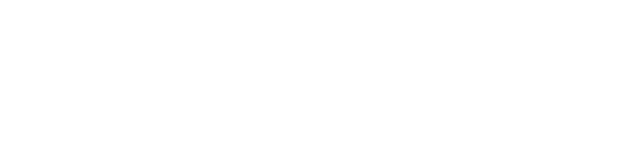
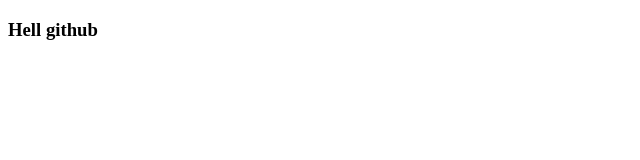
Before and after one commit to saiencie/courses, a plain HTML site: page index.html in a window 1280 px wide. Shown: the whole page, without its empty margins (0-640 px from the left). Drawn offline with Linux system fonts and the light colour scheme.

Commit message:
add h3 text

```diff
--- a/index.html
+++ b/index.html
@@ -8,6 +8,6 @@
     <link rel="stylesheet" href="style.css">
 </head>
 <body>
-
+    <h3>Hell github</h3>
 </body>
 </html>
```
